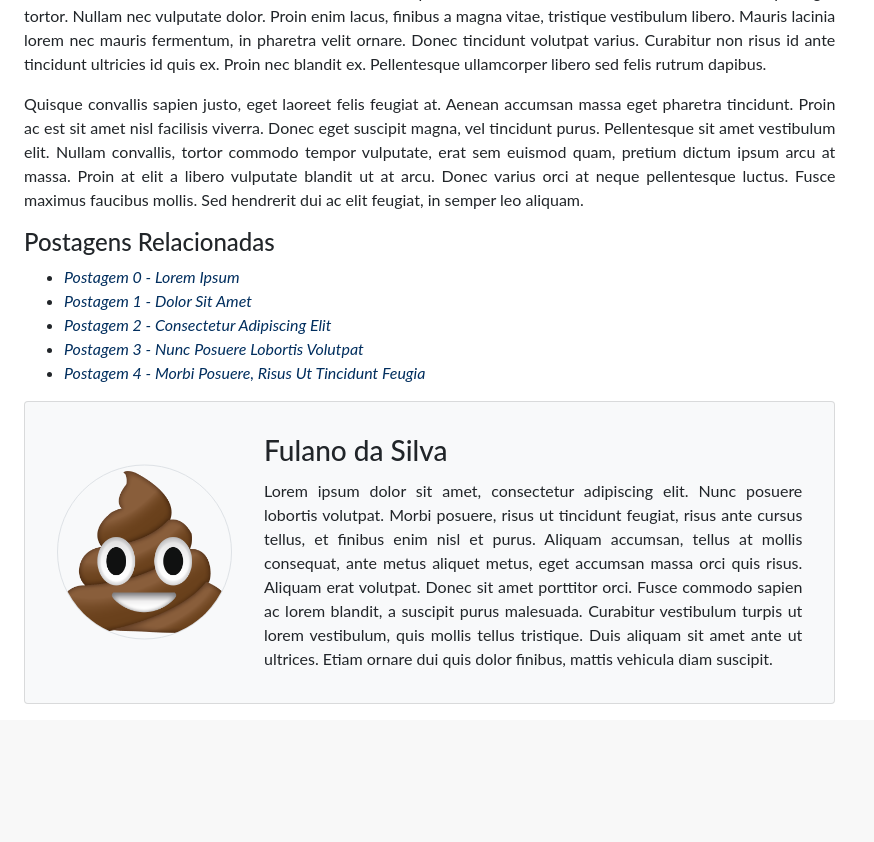
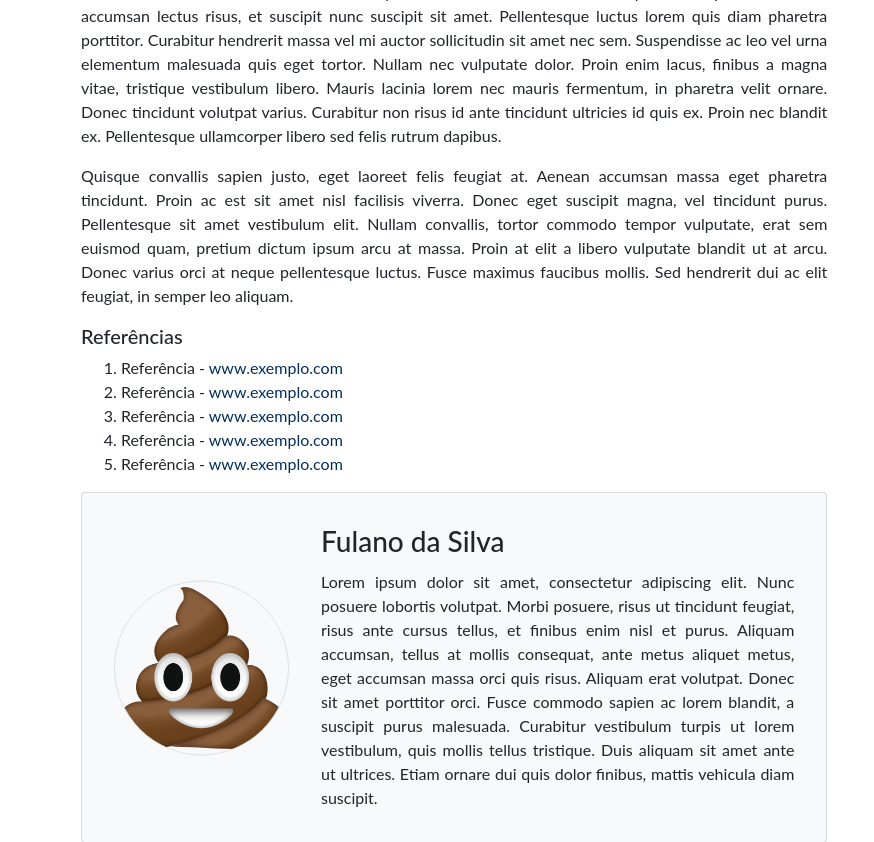
Before and after one commit to marcoaraujoneves/Novo-Site-SerraJr, a PHP site: page /blogPagina.html in a window 1280 px wide. Shown: the part 1924-2766 px from the top of the page, without its empty margins (0-874 px from the left). Before the commit the page ends 2628 px from the top, so only its background shows below. Run offline with PHP 8.4, Linux system fonts and the light colour scheme.

Commit message:
Página do blog atualizada

```diff
--- a/blogPagina.html
+++ b/blogPagina.html
@@ -84,9 +84,9 @@
             </div>
         </nav>
         <!-- ====================== FIM (2) ======================= -->
-        <article class="container-fluid px-4">
+        <article class="container-fluid px-5">
             <div class="row">
-                <div class="col-md-8 text-justify mt-5">
+                <div class="col-md-8 text-justify mt-5 pl-5">
                     <h2 class="titulo m-0">LOREM IPSUM</h2>
                     <h5><time datetime="2018-08-03">03 de Agosto, 2018</time></h5>
                     <img class="imagem_postagem m-3 d-block mx-auto img-fluid" src="img/Blog/img/noticia0.jpg">
@@ -125,15 +125,16 @@
                             Nullam convallis, tortor commodo tempor vulputate, erat sem euismod quam, pretium dictum ipsum arcu at massa.
                             Proin at elit a libero vulputate blandit ut at arcu. Donec varius orci at neque pellentesque luctus.
                             Fusce maximus faucibus mollis. Sed hendrerit dui ac elit feugiat, in semper leo aliquam. </p>
-                    <div class="relacionados">
-                        <h4>Postagens Relacionadas</h4>
-                        <ul class="font-italic">
-                            <li><a href="#">Postagem 0 - Lorem Ipsum</a></li>
-                            <li><a href="#">Postagem 1 - Dolor Sit Amet</a></li>
-                            <li><a href="#">Postagem 2 - Consectetur Adipiscing Elit</a></li>
-                            <li><a href="#">Postagem 3 - Nunc Posuere Lobortis Volutpat</a></li>
-                            <li><a href="#">Postagem 4 - Morbi Posuere, Risus Ut Tincidunt Feugia</a></li>
-                        </ul>
+
+                    <div class="links">
+                        <h5>Referências</h5>
+                        <ol>
+                            <li>Referência - <a href="#">www.exemplo.com</a></li>
+                            <li>Referência - <a href="#">www.exemplo.com</a></li>
+                            <li>Referência - <a href="#">www.exemplo.com</a></li>
+                            <li>Referência - <a href="#">www.exemplo.com</a></li>
+                            <li>Referência - <a href="#">www.exemplo.com</a></li>
+                        </ol>
                     </div>
                     <div class="card bg-light my-3 p-3">
                         <div class="row no-gutters">
@@ -153,8 +154,19 @@
                             </div>
                         </div>
                     </div>
+                    <div class="links">
+                        <h4>Postagens Relacionadas</h4>
+                        <ul class="font-italic">
+                            <li><a href="#">Postagem 0 - Lorem Ipsum</a></li>
+                            <li><a href="#">Postagem 1 - Dolor Sit Amet</a></li>
+                            <li><a href="#">Postagem 2 - Consectetur Adipiscing Elit</a></li>
+                            <li><a href="#">Postagem 3 - Nunc Posuere Lobortis Volutpat</a></li>
+                            <li><a href="#">Postagem 4 - Morbi Posuere, Risus Ut Tincidunt Feugia</a></li>
+                        </ul>
+                    </div>
                 </div>
-                <aside id="lateral" class="col-md-4 text-justify mt-5">
+                <div class="col-md-1"></div>
+                <aside id="lateral" class="col-md-3 text-justify mt-5 pr-5">
                     <h2 class="titulo">ASIDE</h2>
                     <p>Esta área pode conter qualquer coisa</p>
                     <p>Lorem ipsum dolor sit amet, consectetur adipiscing elit. Nunc posuere lobortis volutpat.
--- a/css/blogpagina.css
+++ b/css/blogpagina.css
@@ -58,15 +58,15 @@ a{
     border-radius: 50%;
 }
 
-.relacionados a{
+.links a{
     color:#012e5e;
 }
 
-.relacionados a:hover{
+.links a:hover{
     color:#EE3B24;
 }
 
-.relacionados a:active{
+.links a:active{
     color:red;
 }
 /* ========================================================== */
```
